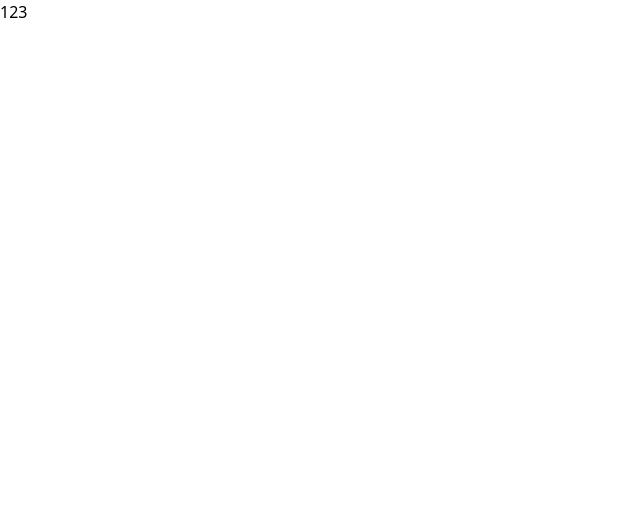
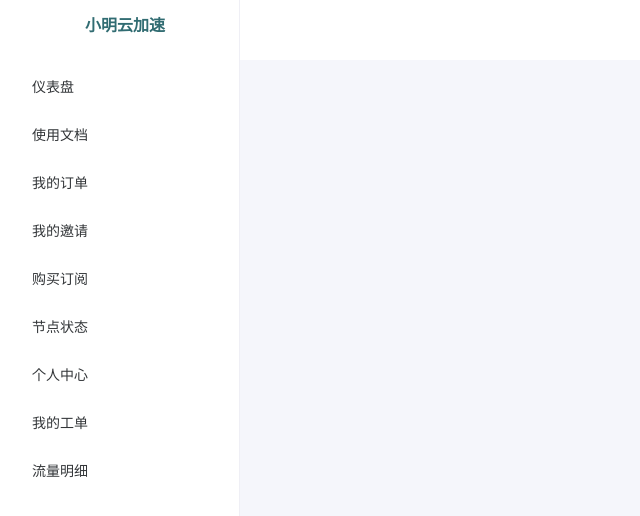
Before and after one commit to coderlxm/xboard-x, a Vue app: page /home in a window 1280 px wide. Shown: the top 516 px of the page, without its empty margins (0-640 px from the left). Built offline with nearby package versions, Linux system fonts and the light colour scheme; sample sign-in values are in the browser's storage.

Commit message:
homepage content

```diff
--- a/package.json
+++ b/package.json
@@ -20,6 +20,7 @@
   "devDependencies": {
     "@unocss/preset-uno": "0.59.0-beta.1",
     "@unocss/transformer-directives": "0.59.0-beta.1",
+    "@vicons/ionicons5": "^0.12.0",
     "@vitejs/plugin-vue": "^5.0.4",
     "eslint": "^8.49.0",
     "eslint-plugin-vue": "^9.17.0",
--- a/src/components/forgetPasswordPanel.vue
+++ b/src/components/forgetPasswordPanel.vue
@@ -14,6 +14,7 @@
     closable: false,
     duration: 2000
   })
+  else return true
 }
 const backToLogin = () => {
   router.push({ name: 'login' })
@@ -29,7 +30,7 @@
 const nextTime = ref(60)
 const sendAuthcode = async () => {
   if (username.value.trim() !== '') {
-    isValidEmail(username.value)
+    if (isValidEmail(username.value) === true) {
       const res = await new Promise((resolve, reject) => {
         resolve('发送成功')
       })
@@ -43,6 +44,7 @@
           isSent.value = false
           nextTime.value = 60
         }, 60000)
+      }
     }
   } else {
     notificationApiInjection.info({
--- a/src/components/loginPanel.vue
+++ b/src/components/loginPanel.vue
@@ -2,6 +2,8 @@
 import { ref } from "vue";
 import { useRouter } from "vue-router";
 import languageSel from "./languageSel.vue";
+import { useNotification } from 'naive-ui'
+const notificationApiInjection = useNotification();
 
 const username = ref('')
 const pwd = ref('')
@@ -11,6 +13,18 @@
 }
 const forgetPassword = () => {
   router.push({ name: 'forgetpassword' })
+}
+const login = async () => {
+  if (username.value.trim() && pwd.value.trim()) {
+    localStorage.setItem('token', 'admin')
+    await router.push({ name: 'home' })
+  } else {
+    notificationApiInjection.warning({
+      content: "请输入用户名和密码",
+      closable: false,
+      duration: 2000
+    })
+  }
 }
 </script>
 
@@ -26,7 +40,7 @@
         <n-input show-password-on="click" v-model:value="pwd" type="password" placeholder="密码" />
       </div>
       <div style="width: 90%;margin: 20px auto;">
-        <n-button style="width: 100%;" color="#316C72FF">
+        <n-button @click="login" style="width: 100%;" color="#316C72FF">
           <!-- <template #icon>
             <n-icon>
               <cash-icon />
--- a/src/components/registerPanel.vue
+++ b/src/components/registerPanel.vue
@@ -1,7 +1,9 @@
 <script setup>
 import { ref } from "vue";
 import { useRouter } from "vue-router";
+import { useNotification } from 'naive-ui'
 import languageSel from "./languageSel.vue";
+const notificationApiInjection = useNotification();
 const router = useRouter()
 const username = ref('')
 const repwd = ref('')
@@ -9,6 +11,33 @@
 const invitecode = ref('')
 const backToLogin = () => {
   router.push({ name: 'login' })
+}
+const register = async () => {
+  if (username.value && pwd.value && repwd.value) {
+    if (pwd.value !== repwd.value) {
+      return notificationApiInjection.info({
+        content: "两次输入的密码不一致",
+        closable: false,
+        duration: 2000
+      })
+    } else {
+      const res = await new Promise((resolve) => {
+        resolve('注册成功')
+      })
+      notificationApiInjection.success({
+        content: res,
+        closable: false,
+        duration: 2000
+      })
+      router.push({ name: 'login' })
+    }
+  } else {
+    notificationApiInjection.info({
+      content: "请输入账号密码",
+      closable: false,
+      duration: 2000
+    })
+  }
 }
 </script>
 
@@ -26,13 +55,13 @@
         <n-input v-model:value="invitecode" type="text" placeholder="邀请码（必填）" />
       </div>
       <div style="width: 90%;margin: 20px auto;">
-        <n-button style="width: 100%;" color="#316C72FF">
+        <n-button @click="register" style="width: 100%;" color="#316C72FF">
           <!-- <template #icon>
             <n-icon>
               <cash-icon />
             </n-icon>
           </template> -->
-          登入
+          注册
         </n-button>
       </div>
       <div class="bottom-banner">
@@ -40,7 +69,7 @@
           <a class="mr-4 color-#6c757d" @click="backToLogin">返回登入</a>
         </div>
         <div>
-            <languageSel></languageSel>
+          <languageSel></languageSel>
         </div>
       </div>
     </n-card>
--- a/src/views/homePage.vue
+++ b/src/views/homePage.vue
@@ -1,5 +1,81 @@
-<script setup></script>
 <template>
-  <div>123</div>
+  <n-space vertical class="h-full">
+    <n-layout class="h-100vh">
+      <n-layout has-sider class="h-full">
+        <n-layout-sider bordered collapse-mode="width" :collapsed-width="64" :width="240" :native-scrollbar="false"
+          style="max-height: 100vh">
+          <div class="h-60px flex justify-center">
+            <h2 class="text-16px ml-10px max-w-140px flex-shrink-0 color-primary">小明云加速</h2>
+          </div>
+          <n-menu @update:value="handleMenuUpdate" :options="menuOptions" />
+        </n-layout-sider>
+        <n-layout>
+          <header class="flex items-center bg-white px-15" style="height: 60px;position: fixed;z-index: 1;width: 100%;">
+            <div>
+              <div>{{ currentItem }}</div>
+              <div></div>
+            </div>
+          </header>
+          <n-layout-content class="bg-[#f5f6fb] h-full">
+            <component :is="currentComponent" />
+          </n-layout-content>
+        </n-layout>
+      </n-layout>
+    </n-layout>
+  </n-space>
 </template>
-<style></style>
+
+<script setup>
+import { ref } from "vue";
+import myOrders from "./myOrders.vue"
+import useDocument from "./useDocument.vue"
+const currentComponent = ref();
+const currentItem = ref('')
+const componentMap = {
+  '003': myOrders,
+  '002': useDocument
+  // ... 其他映射
+};
+function handleMenuUpdate(value) {
+  currentItem.value = menuOptions.find(item => item.key === value).label
+  currentComponent.value = componentMap[value];
+}
+const menuOptions = [
+  {
+    label: "仪表盘",
+    key: "001",
+  },
+  {
+    label: "使用文档",
+    key: "002",
+  },
+  {
+    label: "我的订单",
+    key: "003",
+  },
+  {
+    label: "我的邀请",
+    key: "004",
+  },
+  {
+    label: "购买订阅",
+    key: "005",
+  },
+  {
+    label: "节点状态",
+    key: "006",
+  },
+  {
+    label: "个人中心",
+    key: "007",
+  },
+  {
+    label: "我的工单",
+    key: "008",
+  },
+  {
+    label: "流量明细",
+    key: "009",
+  },
+];
+</script>
--- /dev/null
+++ b/src/views/myOrders.vue
@@ -0,0 +1,4 @@
+<script setup></script>
+<template>
+  <div>dslgjk;</div>
+</template>
--- /dev/null
+++ b/src/views/useDocument.vue
@@ -0,0 +1,4 @@
+<script setup></script>
+<template>
+  <div>1235345</div>
+</template>
--- a/uno.config.js
+++ b/uno.config.js
@@ -20,4 +20,7 @@
   //     },
   //   }),
   // ],
+  rules: [
+    ['color-primary', { color: '#316c72' }],
+  ]
 })
```
Also changed, not shown: 1 other file (tests, documents, lock files or other folders). Lines whose indentation alone changed are shown as unchanged.
